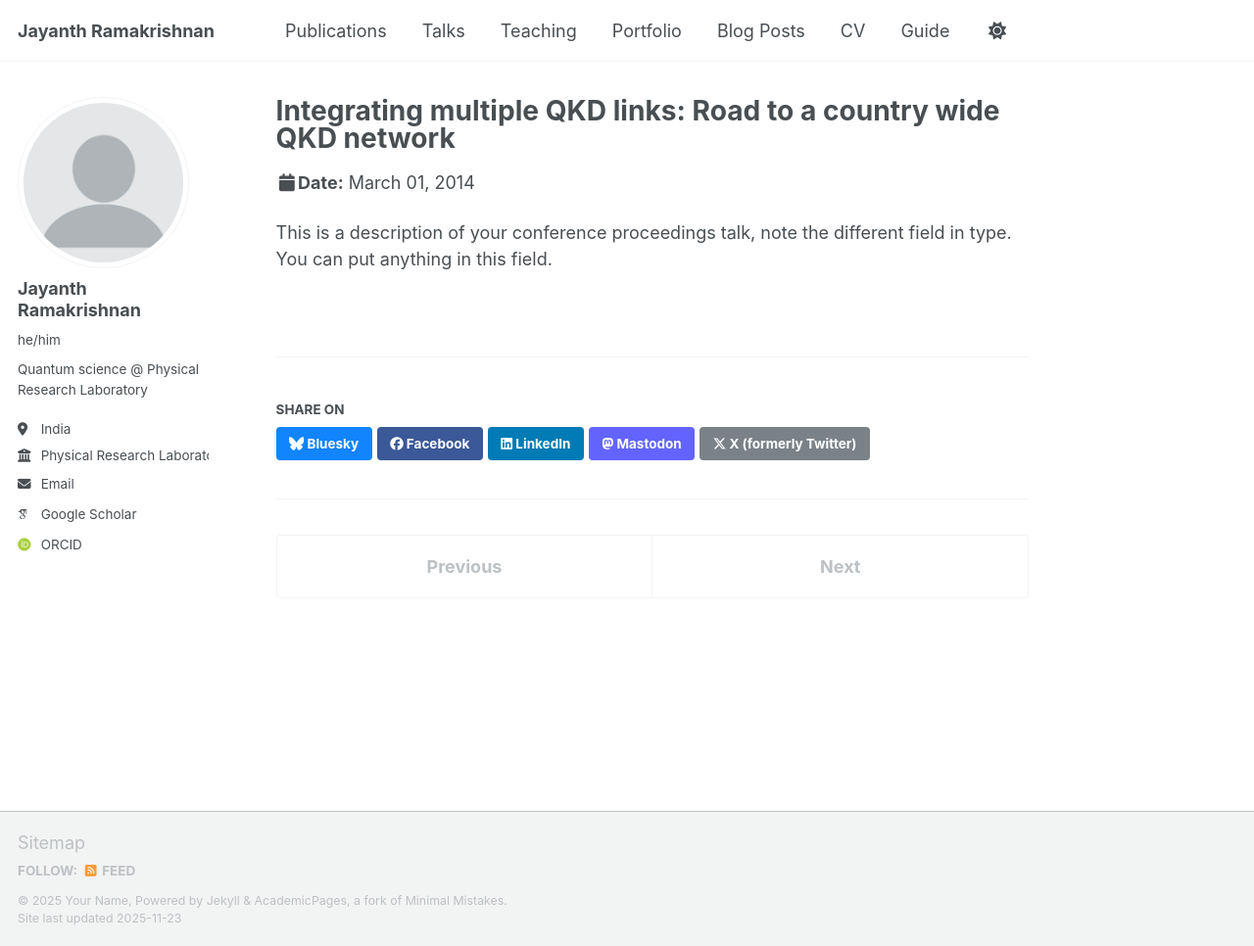
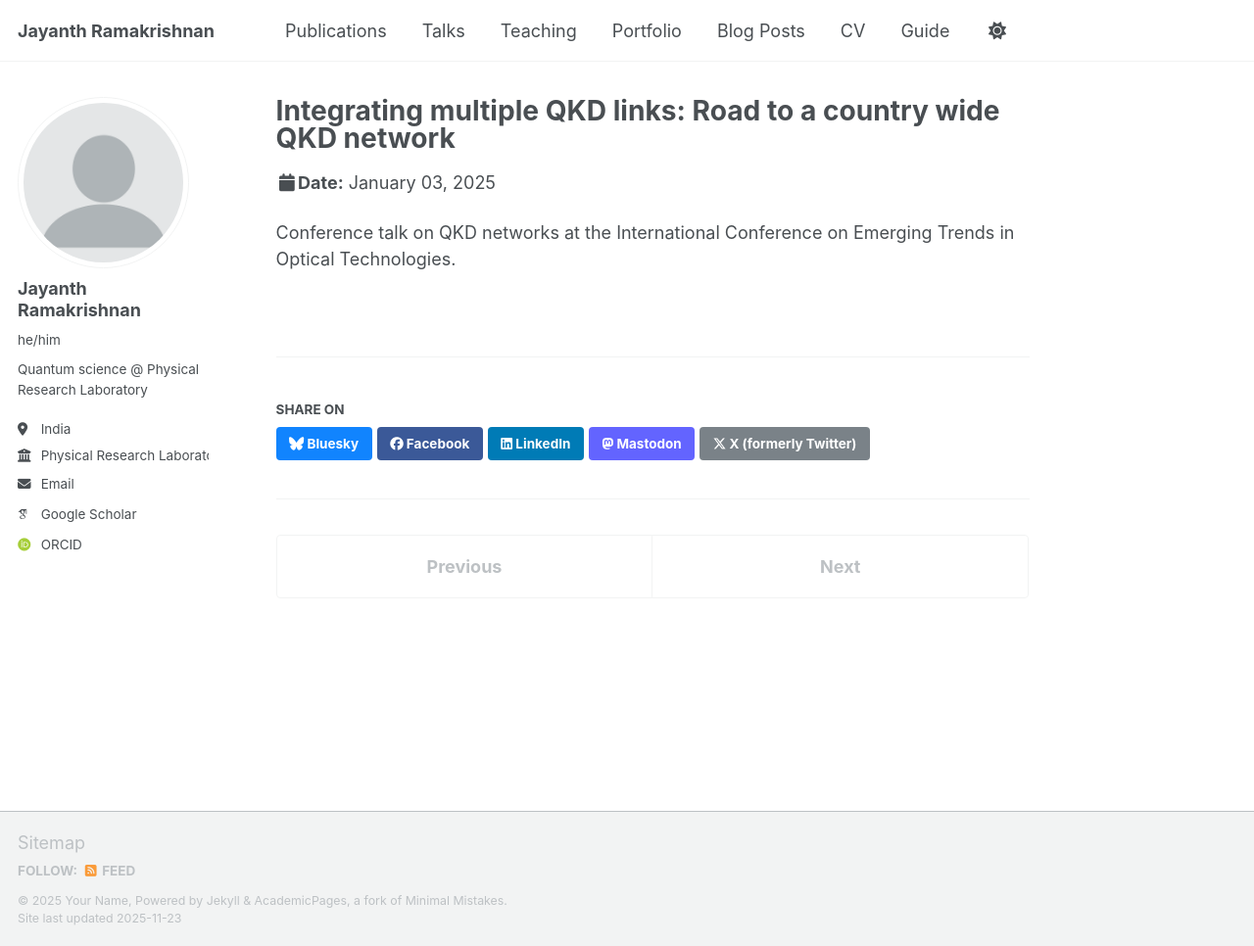
Before and after one commit to jayheme/jayheme.github.io, a Jekyll site: the page built from _talks/etot_talk.md, in a window 1280 px wide and 966 px high. Shown: the whole window at 98% size. Built offline with Jekyll 4.4.1, drawn with Linux system fonts in a browser that asks for light colours; some web fonts are replaced; a script that is not in the unit is left out.

Commit message:
Update etot_talk.md

```diff
--- a/_talks/etot_talk.md
+++ b/_talks/etot_talk.md
@@ -3,9 +3,9 @@
 collection: talks
 type: "Conference talk"
 permalink: /talks/etot_talk
-venue: "Testing Institute of America 2014 Annual Conference"
-date: 2014-03-01
-location: "Los Angeles, CA, USA"
+venue: "SRM University"
+date: 2025-01-03
+location: "Amaravati, India"
 ---
 
-This is a description of your conference proceedings talk, note the different field in type. You can put anything in this field.
+Conference talk on QKD networks at the International Conference on Emerging Trends in Optical Technologies.
```
